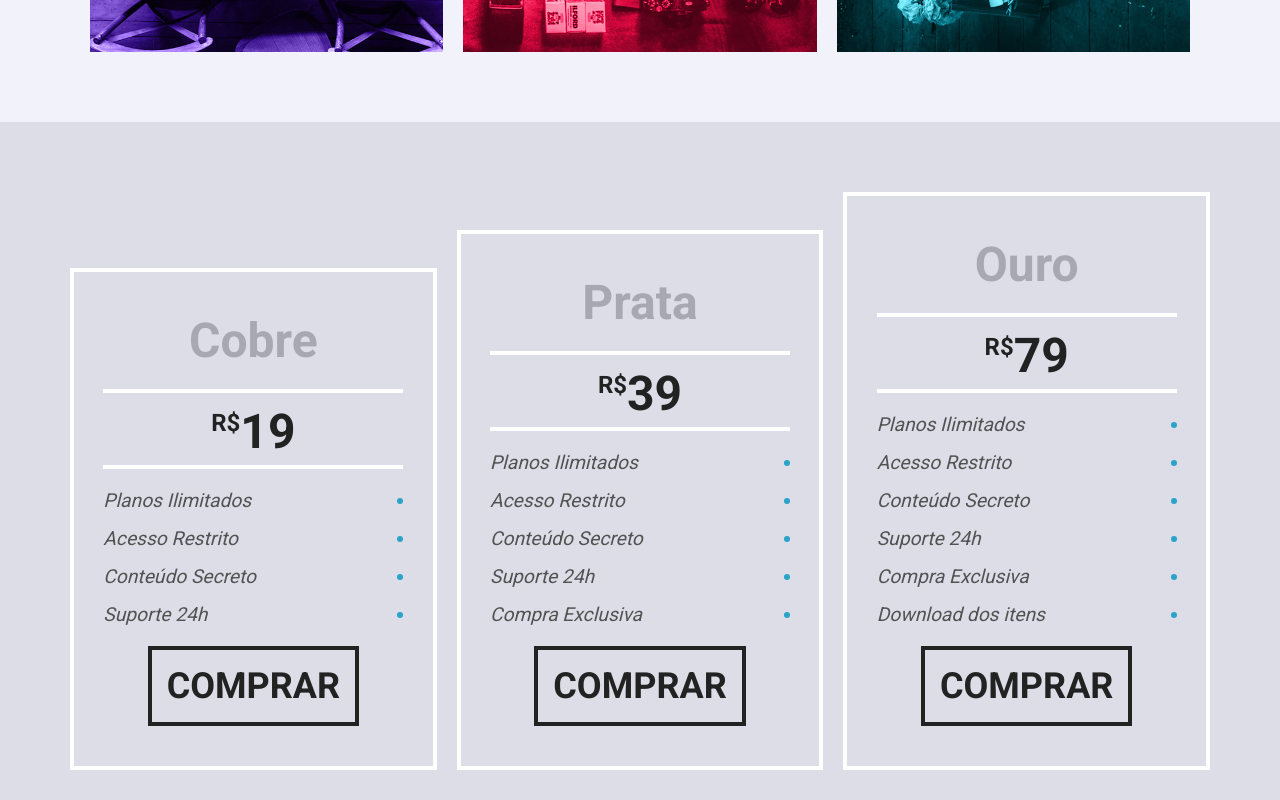
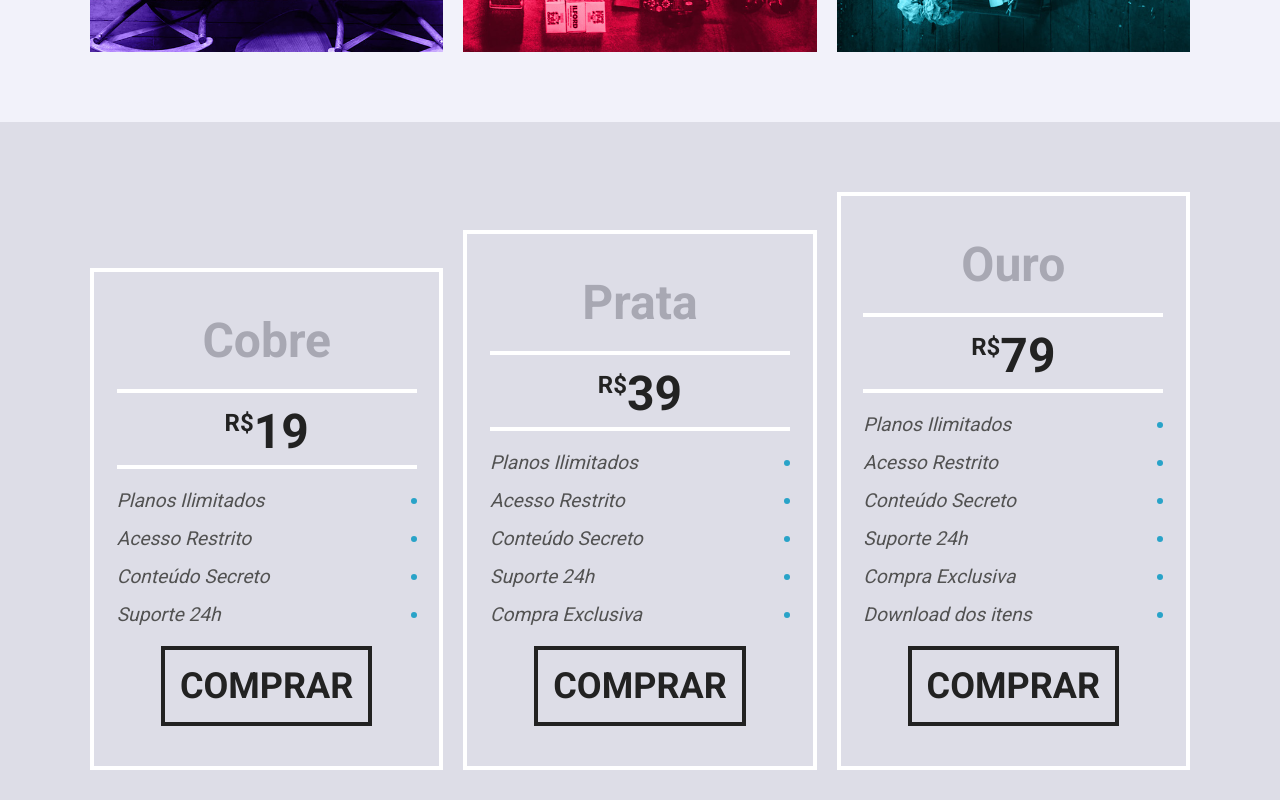
Before and after one commit to Jeffersoncharlles/flexblog, a React (Vite) app: page / in a window 1280 px wide. Shown: the part 1740-2540 px from the top of the page. Built offline with nearby package versions, Linux system fonts and the light colour scheme.

Commit message:
chore: concluid refacture

```diff
--- a/src/pages/Price/styles.module.scss
+++ b/src/pages/Price/styles.module.scss
@@ -1,7 +1,9 @@
 .price {
     // max-width: 1120px;
     // margin: 0 auto;
-    padding: 60px;
+    background: var(--gray-100);
+    padding: 60px calc((100% - 1120px)/ 2); //alinhas e pintar tudo
+    //padding: 60px;
     background: var(--gray-200);
     display: flex;
     flex-wrap: wrap;
```
